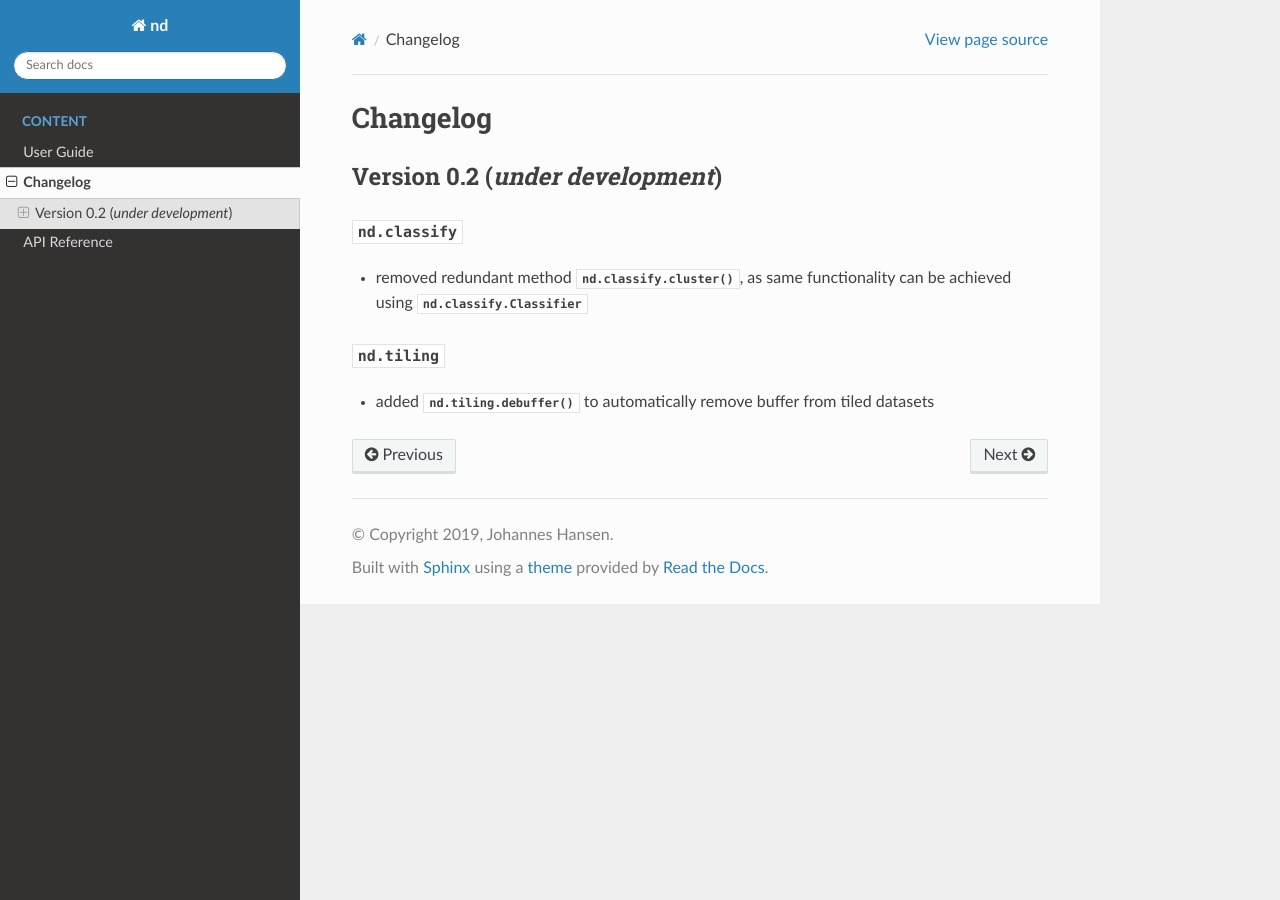
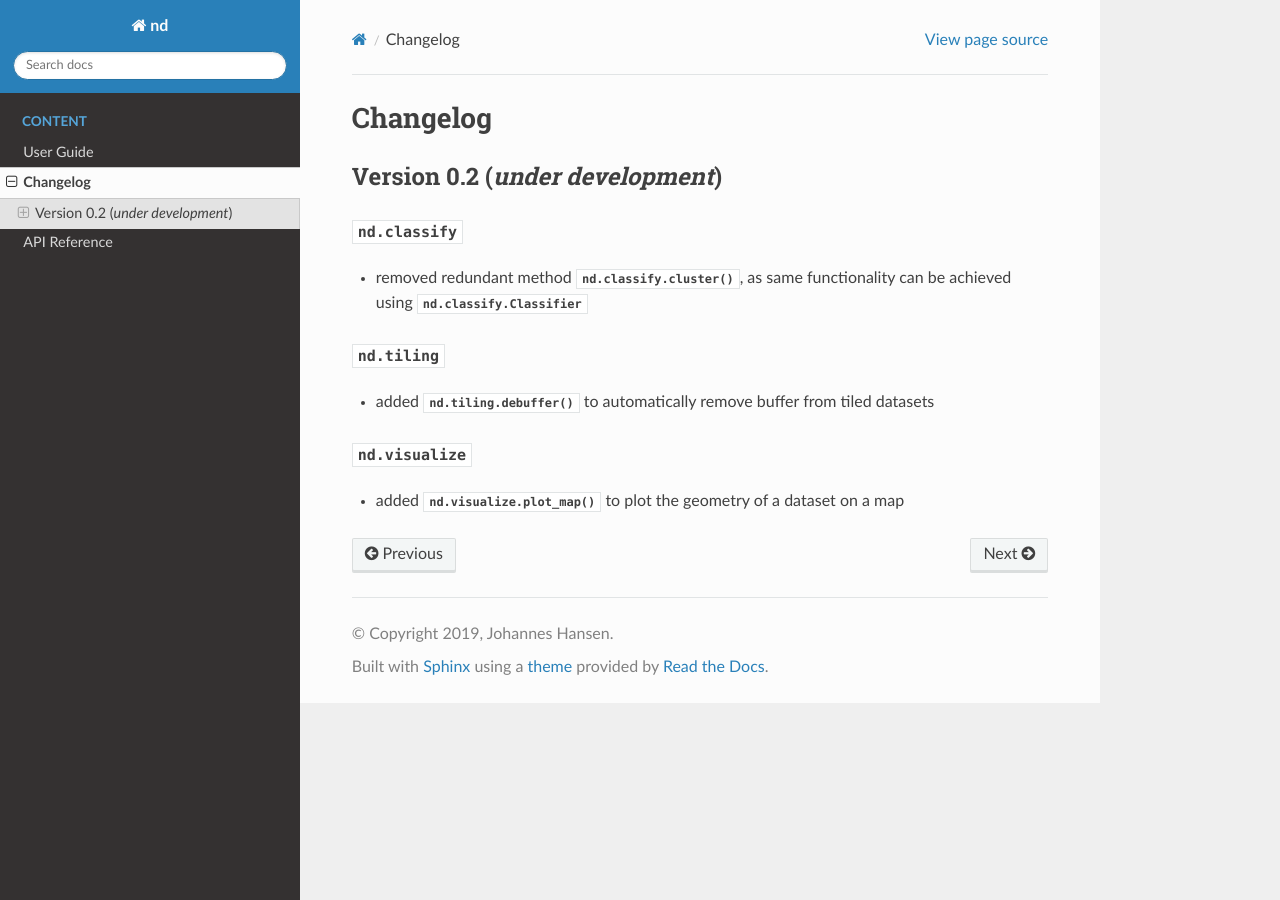
Before and after one commit to jnhansen/nd, a Sphinx documentation site: the page built from doc/changelog.rst, in a window 1280 px wide. Built offline with Sphinx 7.4.7 and the Read the Docs theme 2.0.0, drawn with Linux system fonts in a browser that asks for light colours; the version number could not be read and is left out.

Commit message:
add changes to visualize

```diff
--- a/doc/changelog.rst
+++ b/doc/changelog.rst
@@ -7,11 +7,17 @@ Version 0.2 (*under development*)
 :mod:`nd.classify`
 ..................
 
-- removed redundant method :meth:`nd.classify.cluster()`, as same
+- removed redundant method :func:`nd.classify.cluster()`, as same
   functionality can be achieved using :class:`nd.classify.Classifier`
 
 :mod:`nd.tiling`
-..................
+................
 
-- added :meth:`nd.tiling.debuffer()` to automatically remove buffer from
+- added :func:`nd.tiling.debuffer()` to automatically remove buffer from
   tiled datasets
+
+:mod:`nd.visualize`
+...................
+
+- added :func:`nd.visualize.plot_map()` to plot the geometry of a dataset
+  on a map
```
